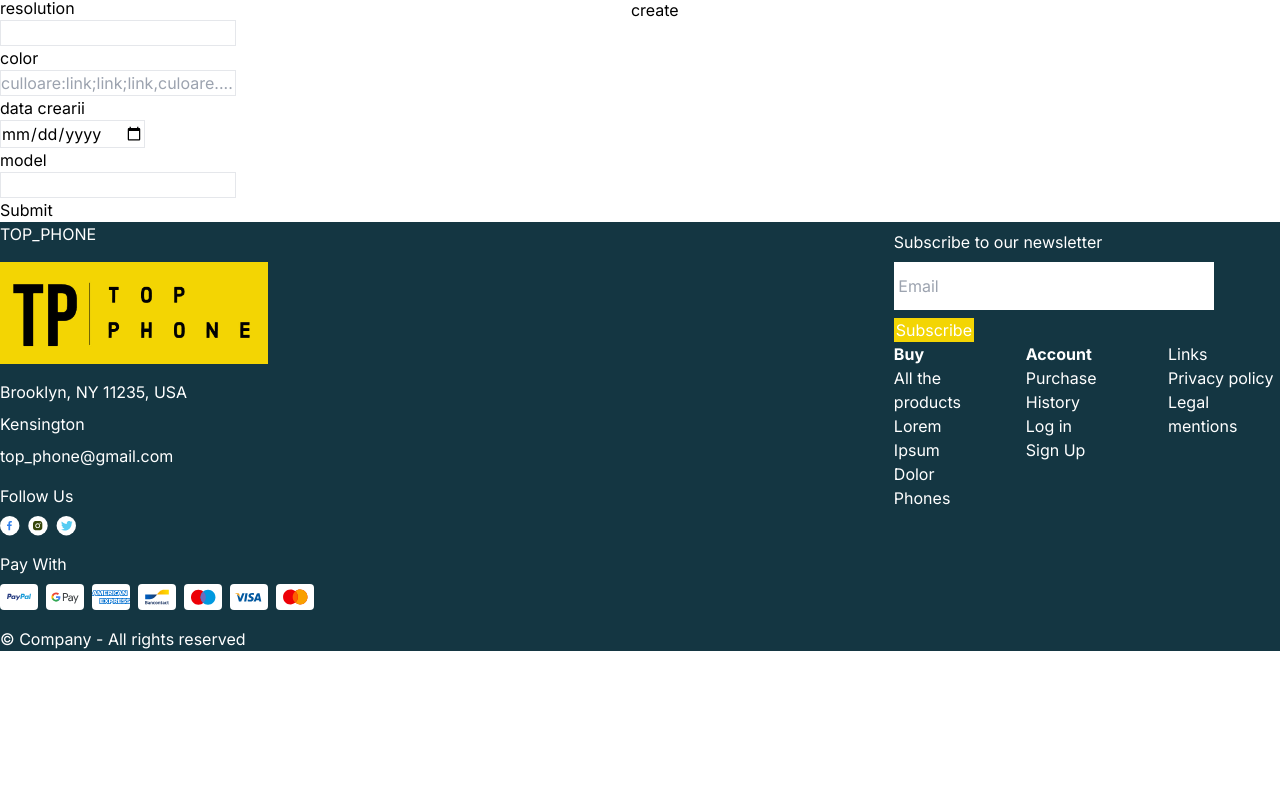
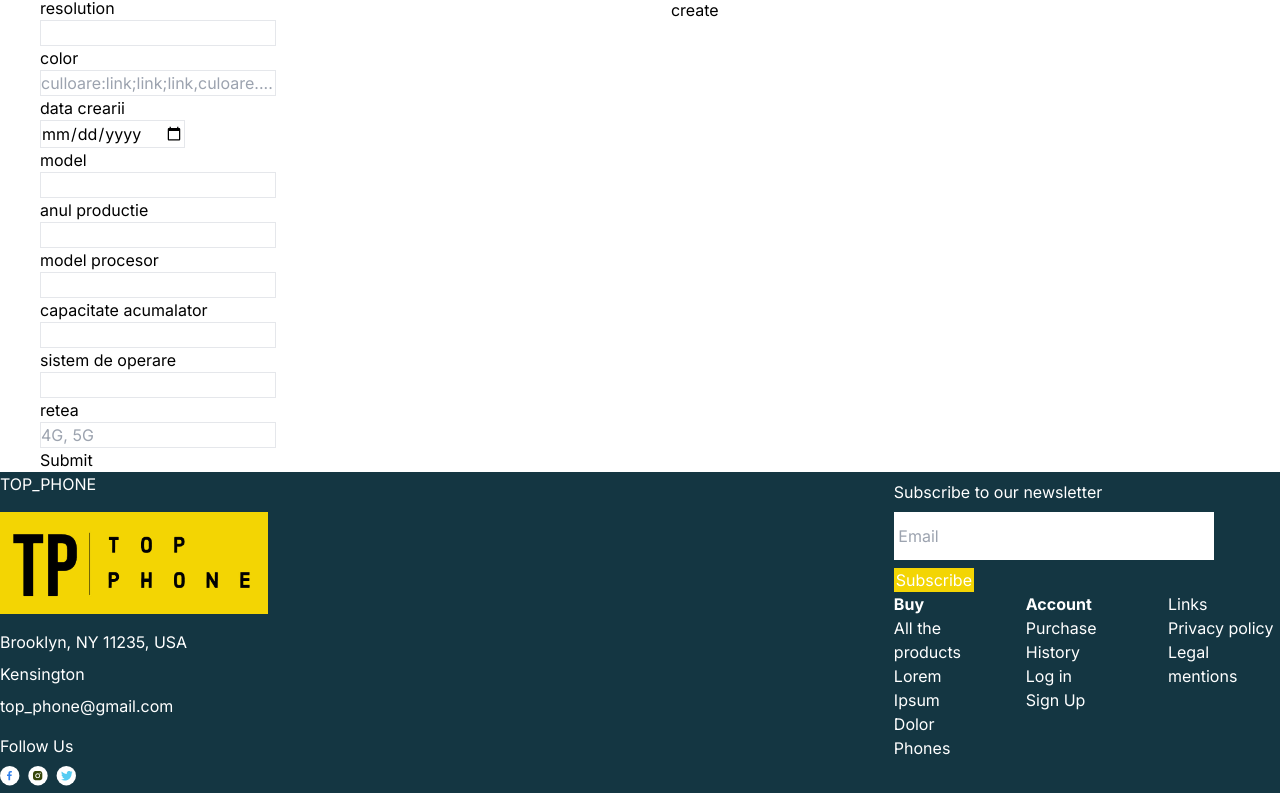
Before and after one commit to Andramed/reactors-project, a Next.js app: page /createDB in a window 1280 px wide. Shown: the part 530-1323 px from the top of the page. Before the commit the page ends 1181 px from the top, so only its background shows below. Built offline with nearby package versions, Linux system fonts and the light colour scheme.

Commit message:
add new input for create a document

```diff
--- a/src/app/createDB/page.jsx
+++ b/src/app/createDB/page.jsx
@@ -4,8 +4,9 @@ import Search from './Search';
 import GetData from './GetData';
 import CreateArticleDB from './CreateArticleDB';
 function transformDriveLink(value) {
-	const fileId = value.match(/\/d\/(.+?)\//)[1];
-	return `https://drive.google.com/uc?export=view&id=${fileId}`;
+	// const fileId = value.match(/\/d\/(.+?)\//)[1];
+	// return `https://drive.google.com/uc?export=view&id=${fileId}`;
+	return value
   }
 
 export default function Page() {
@@ -65,7 +66,7 @@ export default function Page() {
   };
 
   return (
-    <div className=' flex'>
+    <div className=' flex pl-10'>
       <form onSubmit={onSubmit}>
         <div>
           <label>name of Data Base</label>
@@ -97,7 +98,7 @@ export default function Page() {
             onChange={handleChange}
             className='border'
             type='text'
-            name='typeOfPhone'
+            name='type'
             id='type'
             placeholder='smart/classic'
           />
@@ -108,7 +109,7 @@ export default function Page() {
           <input
             onChange={handleChange}
             className='border'
-            name='phone_brand'
+            name='brand'
             type='text'
             placeholder='Xiaomi/iphone or other'
           />
@@ -130,7 +131,7 @@ export default function Page() {
           <input
             onChange={handleChange}
             className='border'
-            name='phone_memory'
+            name='memory'
             type='text'
 			placeholder='introdu prin virgula daca sun mai multe'
           />
@@ -173,7 +174,7 @@ export default function Page() {
           <input
             onChange={handleChange}
             className='border'
-            name='resolution'
+            name='date'
             type='date'
           />
         </div>
@@ -187,6 +188,58 @@ export default function Page() {
             type='text'
           />
         </div>
+		<div>
+          <label>anul productie</label>
+          <br />
+          <input
+            onChange={handleChange}
+            className='border'
+            name='year_production'
+            type='text'
+          />
+        </div>
+		<div>
+          <label>model procesor</label>
+          <br />
+          <input
+            onChange={handleChange}
+            className='border'
+            name='model_procesor'
+            type='text'
+          />
+        </div>
+		<div>
+          <label>capacitate acumalator</label>
+          <br />
+          <input
+            onChange={handleChange}
+            className='border'
+            name='acumulator'
+            type='text'
+          />
+        </div>
+		<div>
+          <label>sistem de operare</label>
+          <br />
+          <input
+            onChange={handleChange}
+            className='border'
+            name='operating_system'
+            type='text'
+          />
+        </div>
+		<div>
+          <label>retea</label>
+          <br />
+          <input
+            onChange={handleChange}
+            className='border'
+            name='network'
+            type='text'
+			placeholder='4G, 5G'
+          />
+        </div>
+
         <button type='submit'>Submit</button>
       </form>
 	  <Search />
```
